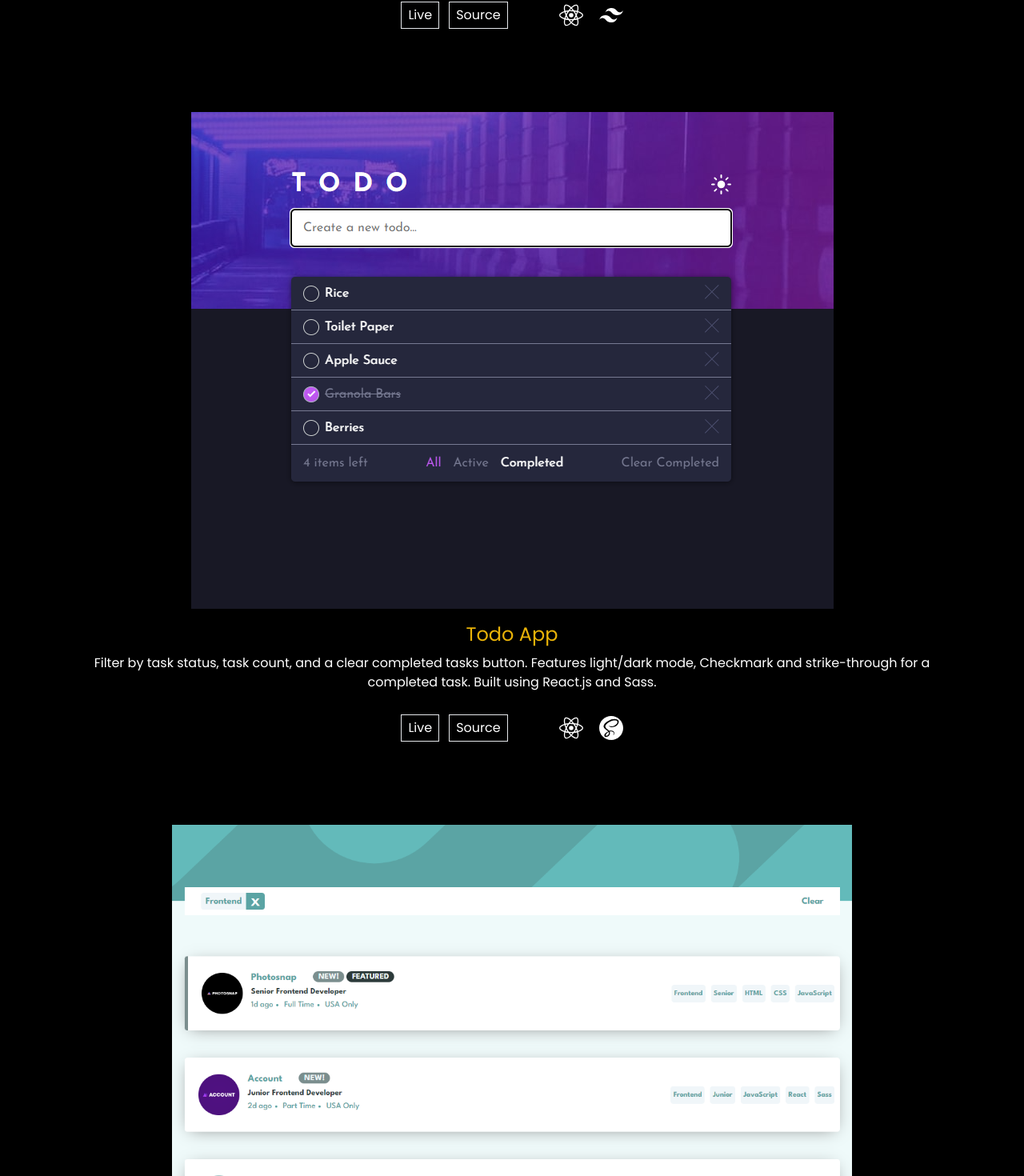
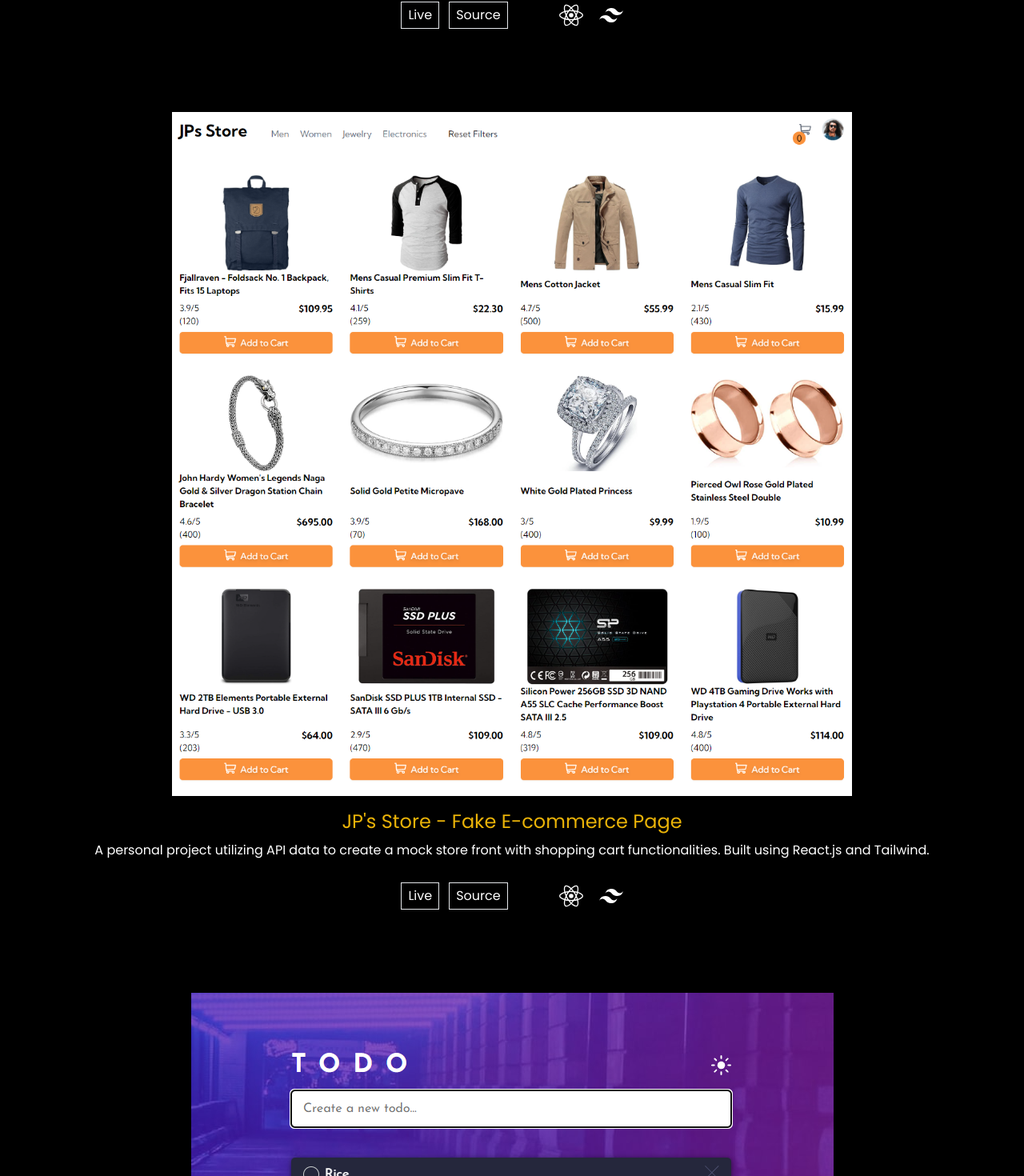
Before and after one commit to jppoullet/portfolio, a React (Vite) app: page / in a window 1280 px wide. Shown: the part 2338-3808 px from the top of the page at 80% size. Built offline with nearby package versions, Linux system fonts and the light colour scheme.

Commit message:
added ecommerce project

```diff
--- a/src/components/ContactCard.jsx
+++ b/src/components/ContactCard.jsx
@@ -21,7 +21,7 @@
       console.log("Success123", res);
       toast.success("Message sent! Thank You", {
         position: "top-center",
-        autoClose: 5000,
+        autoClose: 4000,
         hideProgressBar: false,
         closeOnClick: true,
         pauseOnHover: true,
--- a/src/sections/ProjectsSection.jsx
+++ b/src/sections/ProjectsSection.jsx
@@ -2,6 +2,7 @@
 import bkinremodeling from "../assets/bkinremodeling.png";
 import todoAppReact from "../assets/todo-app-react.png";
 import joblistings from "../assets/joblistingswithfilter.png";
+import jpStore from "../assets/jpstore.png";
 import {
   SiReact,
   SiJavascript,
@@ -63,6 +64,48 @@
 
         {/* Project 2 */}
         <div className="flex flex-col items-center text-center mt-16 mb-10">
+          <img
+            src={jpStore}
+            alt="fake-ecommerce-page"
+            className="md:max-w-[850px]"
+          />
+          <h3 className="mt-4 mb-2 text-2xl text-yellow-500">
+            JP's Store - Fake E-commerce Page
+          </h3>
+          <p>
+            A personal project utilizing API data to create a mock store front
+            with shopping cart functionalities. Built using React.js and
+            Tailwind.
+          </p>
+          <div className="flex items-center justify-center mt-7 gap-16">
+            <ul className="flex items-center gap-3">
+              <a
+                className="border py-1 px-2"
+                href="https://fake-ecommerce-page.vercel.app/"
+              >
+                Live
+              </a>
+              <a
+                className="border py-1 px-2"
+                href="https://github.com/jppoullet/fake-ecommerce-page"
+              >
+                Source
+              </a>
+            </ul>
+
+            <ul className="flex items-center gap-5">
+              <li>
+                <SiReact size={30} />
+              </li>
+              <li>
+                <SiTailwindcss size={30} />
+              </li>
+            </ul>
+          </div>
+        </div>
+
+        {/* Project 3 */}
+        <div className="flex flex-col items-center text-center mt-16 mb-10">
           <img src={todoAppReact} alt="" className="md:max-w-[850px]" />
           <h3 className="mt-4 mb-2 text-2xl text-yellow-500">Todo App</h3>
           <p>
@@ -97,7 +140,7 @@
           </div>
         </div>
 
-        {/* Project 3 */}
+        {/* Project 4 */}
         <div className="flex flex-col items-center text-center mt-16 mb-10">
           <img src={joblistings} alt="" className="md:max-w-[850px]" />
           <h3 className="mt-4 mb-2 text-2xl text-yellow-500">Job Board</h3>
```
Also changed, not shown: src/assets/jpstore.png (added).
